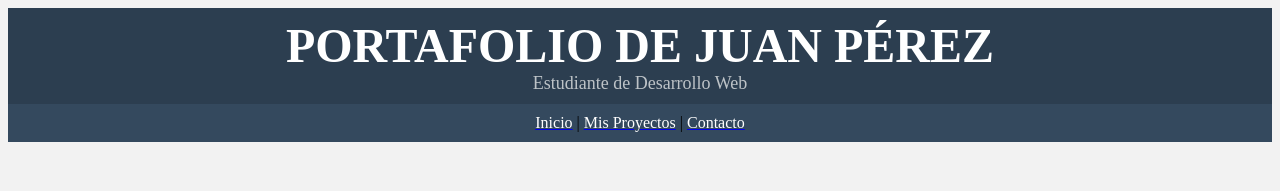
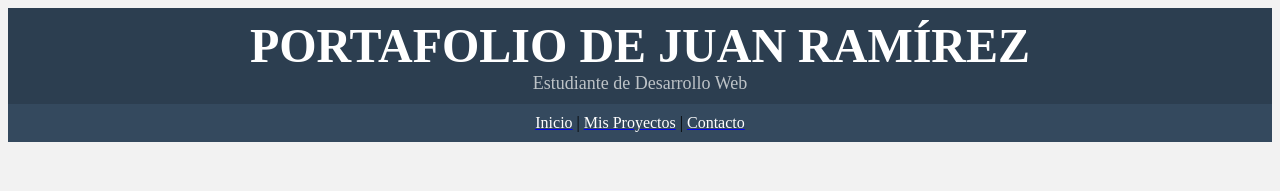
Before and after one commit to juanjoseramirezcha3-svg/51_Juan_Ram-rez_Paagina_Web-, a plain HTML site: page index.html in a window 1280 px wide. Shown: the top 191 px of the page. Drawn offline with Linux system fonts and the light colour scheme.

Commit message:
Update portfolio name from Juan Pérez to Juan Ramírez

```diff
--- a/index.html
+++ b/index.html
@@ -12,7 +12,7 @@
     <!-- ENCABEZADO -->
     <tr bgcolor="#2c3e50">
         <td align="center">
-            <font color="white" size="7"><b>PORTAFOLIO DE JUAN PÉREZ</b></font><br>
+            <font color="white" size="7"><b>PORTAFOLIO DE JUAN RAMÍREZ</b></font><br>
             <font color="#bdc3c7" size="4">Estudiante de Desarrollo Web</font>
         </td>
     </tr>
```
